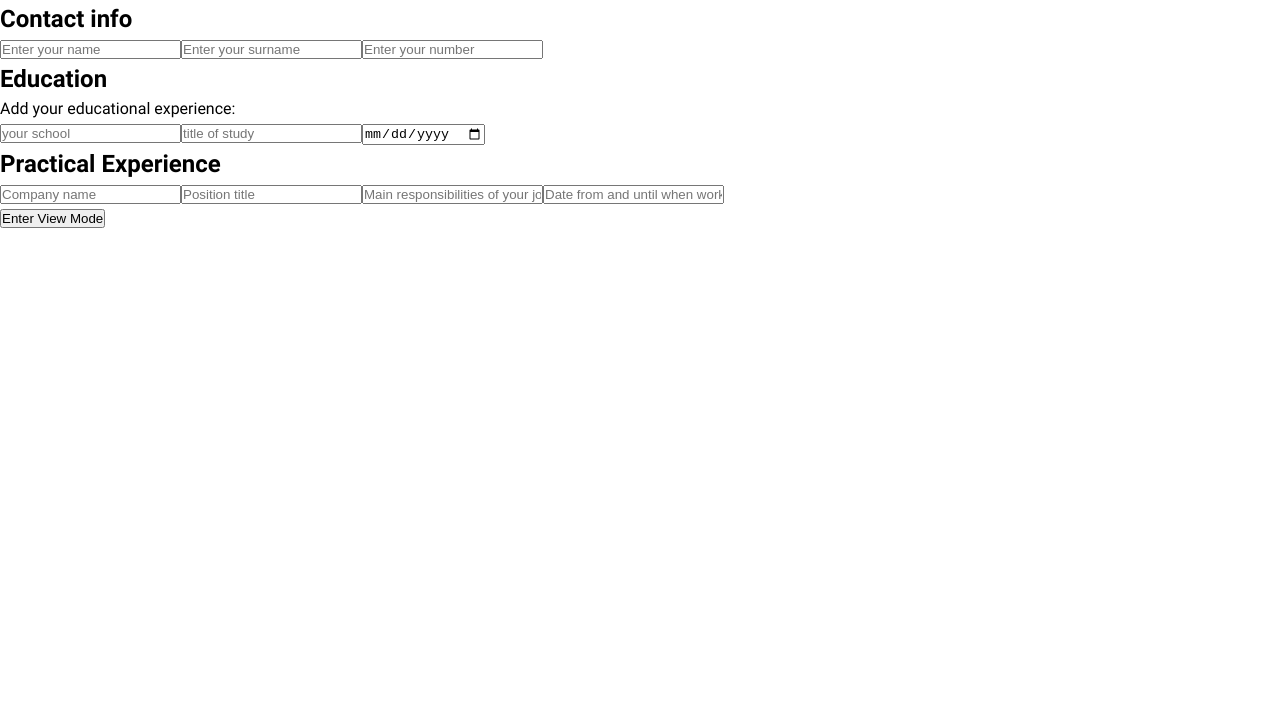
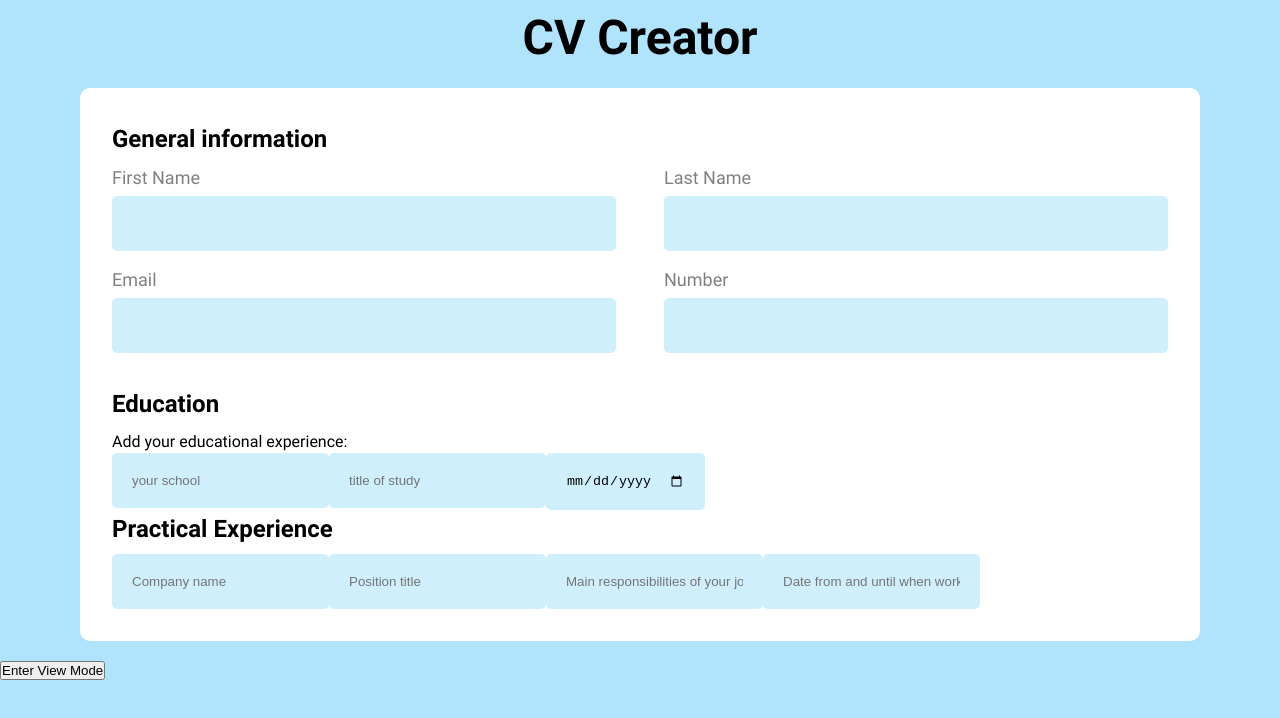
Before and after one commit to MichalRydzewski/cv-application, a React (Vite) app: page / in a window 1280 px wide. Shown: the top 718 px of the page. Built offline with nearby package versions, Linux system fonts and the light colour scheme.

Commit message:
start styling edit mode, finish contact section

```diff
--- a/src/contact.jsx
+++ b/src/contact.jsx
@@ -1,14 +1,28 @@
 export default function Contact() {
-  function template(x) {
-    return 'Enter your ' + x
+  function Template({ labelName, inputType }) {
+    const id = labelName.split(" ").map((word) => word[0].toLowerCase() + word.slice(1)).join("-")
+    return (
+      <div className="input-flex">
+        <label htmlFor={id}>{labelName}</label>
+        <input type={inputType} id={id} />
+      </div>
+    )
   }
 
   return (
-    <>
-      <h2>Contact info</h2>
-      <input type="text" placeholder={template("name")}></input>
-      <input type="text" placeholder={template("surname")}></input>
-      <input type="tel" placeholder={template("number")}></input>
-    </>
+    <div className="general">
+      <h2>General information</h2>
+      <div className="general-grid">
+        <Template labelName={"First Name"} inputType={"text"}></Template>
+        <Template labelName={"Last Name"} inputType={"text"}></Template>
+        <Template labelName={"Email"} inputType={"email"}></Template>
+        <Template labelName={"Number"} inputType={"tel"}></Template>
+      </div>
+      {/* <div className="contact-grid">
+        <Template labelName={"Your school"} inputType={"text"}></Template>
+        <Template labelName={"Title of study"} inputType={"text"}></Template>
+        <Template labelName={"Your school"} inputType={"text"}></Template>
+      </div> */}
+    </div>
   )
 }
--- /dev/null
+++ b/src/edit-mode.css
@@ -0,0 +1,54 @@
+:root {
+  --light-blue: rgb(176, 228, 252)
+}
+
+header {
+  text-align: center;
+  font-size: x-large;
+}
+
+body {
+  background-color: var(--light-blue);
+}
+
+main {
+  background-color: white;
+  margin: 1rem 5rem;
+  border-radius: 10px;
+  padding: 2rem;
+}
+
+h2 {
+  font-size: x-large;
+  margin-bottom: 8px;
+}
+
+/* Input */
+
+label {
+  color: gray;
+  font-size: large;
+}
+
+input {
+  border: none;
+  padding: 20px;
+  background-color: rgba(176, 228, 252, 0.6);
+  border-radius: 5px;
+}
+
+.input-flex {
+  display: flex;
+  flex-direction: column;
+  gap: 5px;
+}
+
+/* --- */
+
+.general-grid {
+  display: grid;
+  grid-template-columns: 1fr 1fr;
+  row-gap: 15px;
+  column-gap: 3rem;
+  margin-bottom: 2rem;
+}
--- a/src/edit-mode.jsx
+++ b/src/edit-mode.jsx
@@ -1,13 +1,19 @@
 import Contact from "./contact"
 import Education from "./education"
 import Experience from "./experience"
+import './edit-mode.css'
 
 export default function EditMode() {
   return (
     <>
-      <Contact></Contact>
-      <Education></Education>
-      <Experience></Experience>
+      <header>
+        <h1>CV Creator</h1>
+      </header>
+      <main>
+        <Contact></Contact>
+        <Education></Education>
+        <Experience></Experience>
+      </main>
     </>
   )
 }
```
